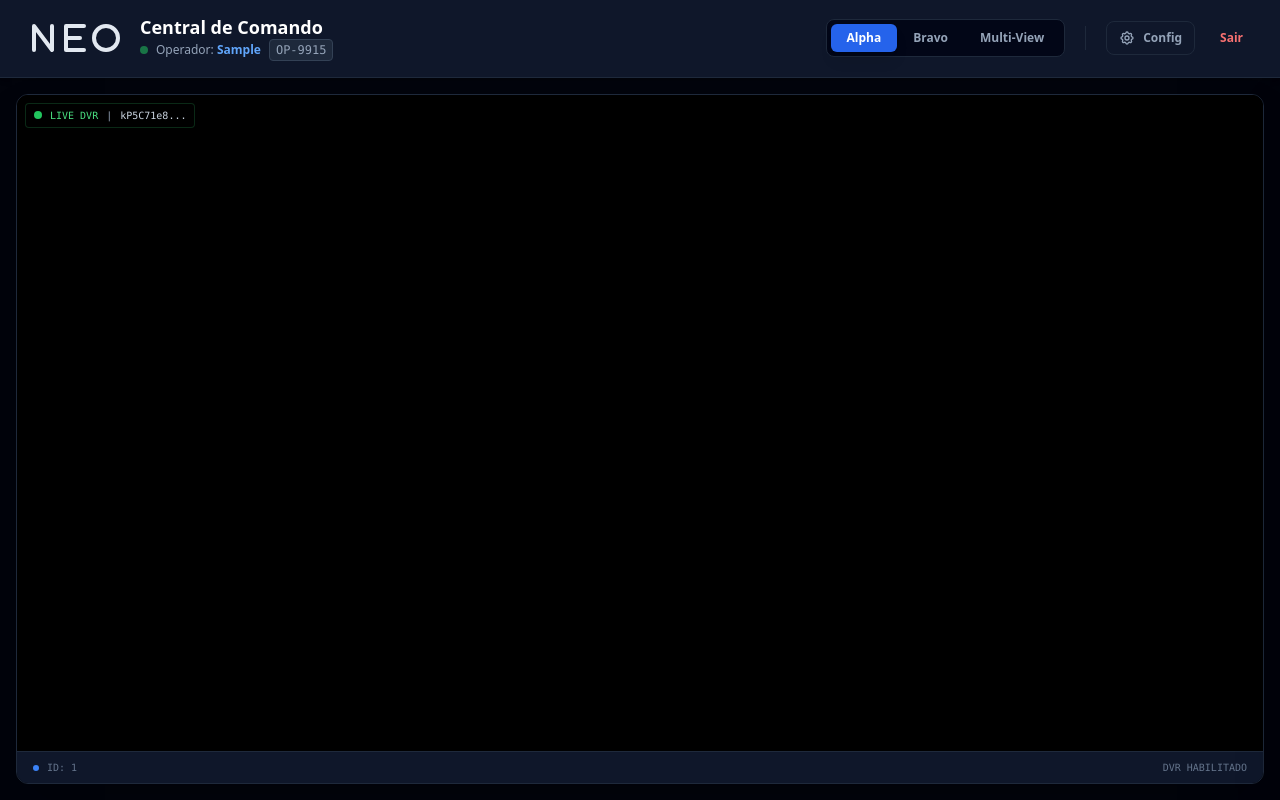
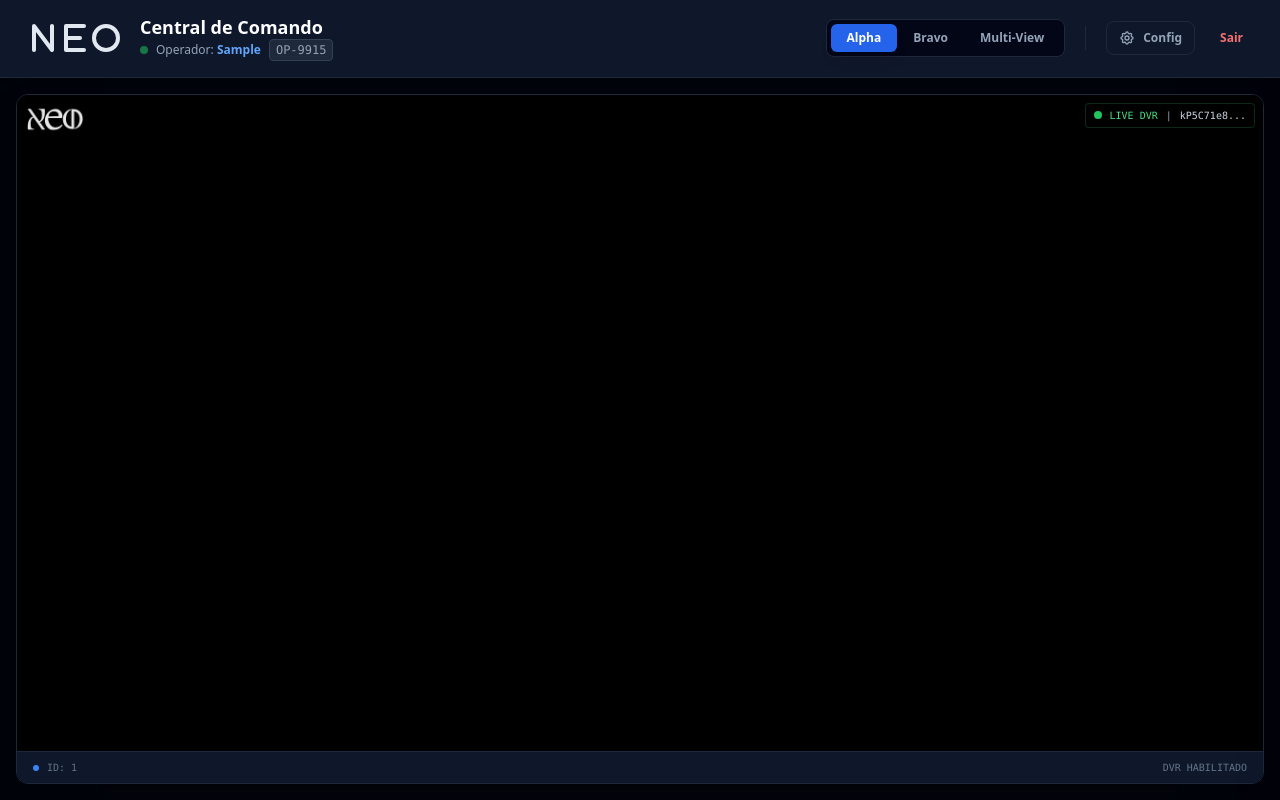
Before and after one commit to neo-vision1/testando, a React (Vite) app: page / in a window 1280 px wide. Both pictures are taken after typing "Sample" into the empty fields and a click on the button "Entrar no Sistema". Built offline with nearby package versions, Linux system fonts and the light colour scheme.

Commit message:
feat: Adiciona logo NeO no canto superior esquerdo do player de vídeo e move info overlay para o canto superior direito.

```diff
--- a/components/DronePlayer.tsx
+++ b/components/DronePlayer.tsx
@@ -26,7 +26,15 @@ const DronePlayer: React.FC<DronePlayerProps> = ({ playbackId, droneName }) => {
   return (
     <div className="relative w-full h-full bg-black group">
       {/* Overlay Info */}
-      <div className="absolute top-2 left-2 z-10 bg-black/60 backdrop-blur-sm text-green-400 px-2 py-1 rounded text-[10px] font-mono border border-green-900/50 flex items-center gap-2">
+      {/* Logo in Top-Left Corner */}
+      <img
+        src="/neo_logo.png"
+        alt="NeO Logo"
+        className="absolute top-2 left-2 z-20 h-8" // Tamanho ajustado para 8 unidades de altura
+      />
+
+      {/* Overlay Info (Moved to Top-Right) */}
+      <div className="absolute top-2 right-2 z-10 bg-black/60 backdrop-blur-sm text-green-400 px-2 py-1 rounded text-[10px] font-mono border border-green-900/50 flex items-center gap-2">
         <span className="relative flex h-2 w-2">
           <span className="animate-ping absolute inline-flex h-full w-full rounded-full bg-green-400 opacity-75"></span>
           <span className="relative inline-flex rounded-full h-2 w-2 bg-green-500"></span>
```
Also changed, not shown: public/neo_logo.png (added).
